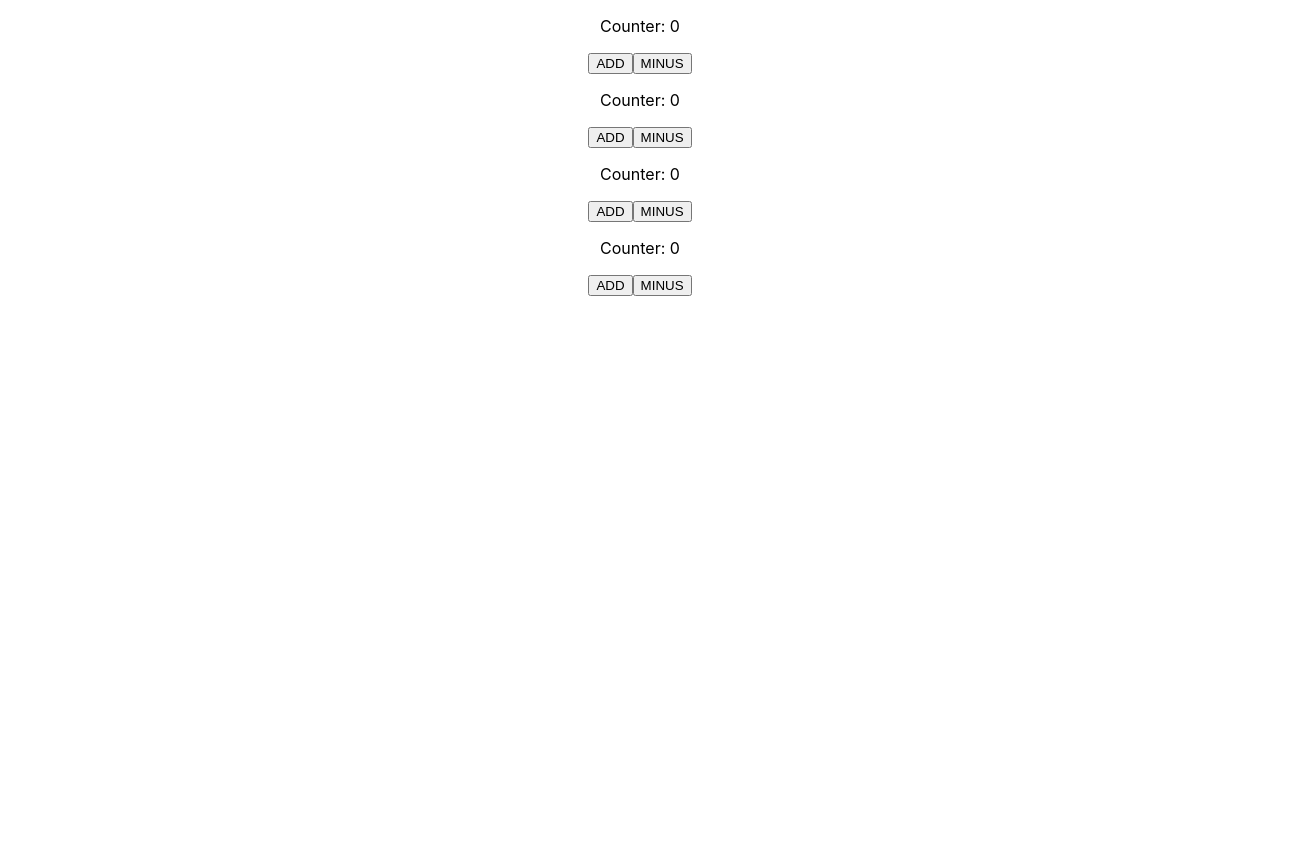
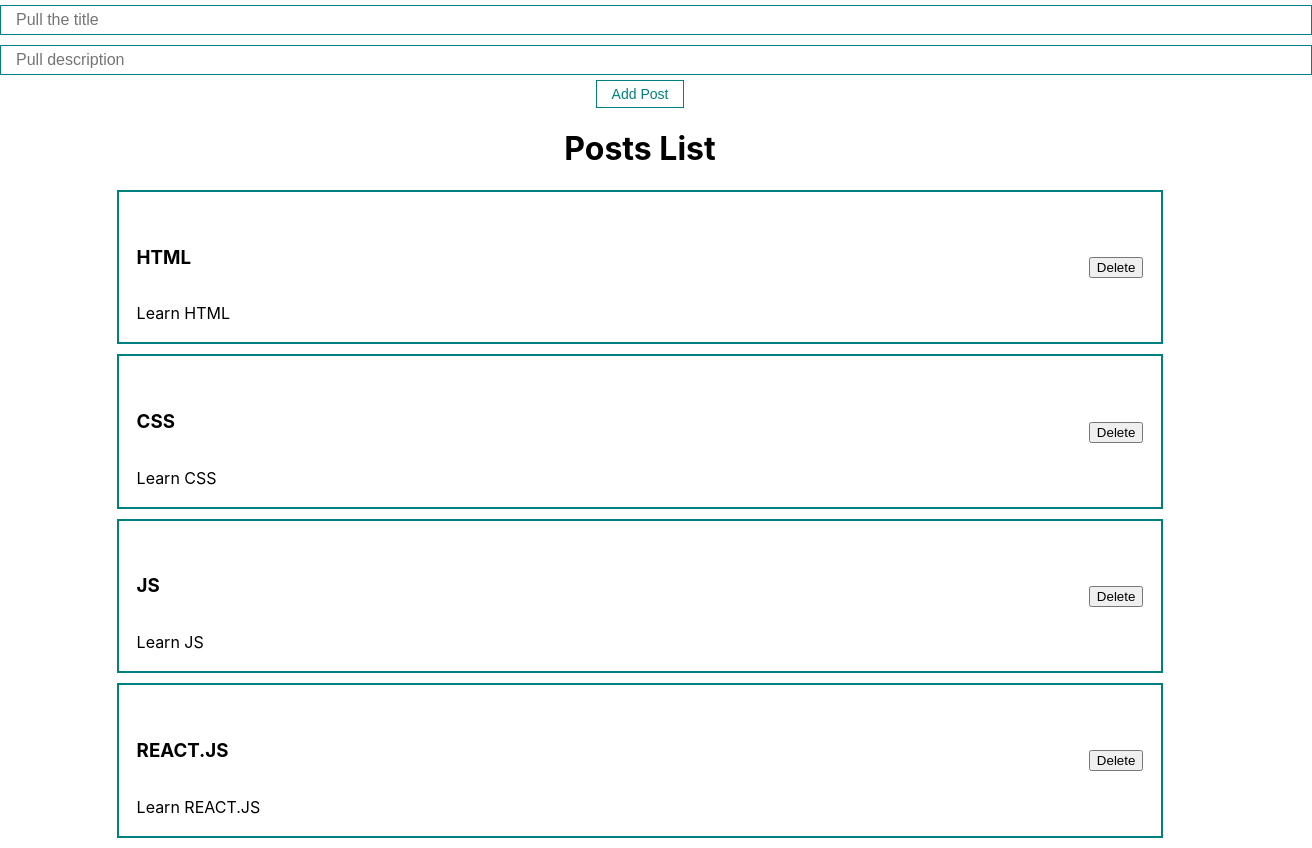
Before and after one commit to Paninnet/Get_post_app, a React (Create React App) app: page / in a window 1280 px wide. Shown: the whole page, 1312 px wide, since content can reach past the window. Before the commit the page ends 800 px from the top, so only its background shows below. Built offline with nearby package versions, Linux system fonts and the light colour scheme.

Commit message:
ADD LOCAL ADD POSTS

```diff
--- a/src/App.css
+++ b/src/App.css
@@ -1,5 +1,18 @@
 .App {
   text-align: center;
+
+}
+
+.posts{
+  display: flex;
+  flex-direction: column;
+  align-items: center;
+  margin: 0 auto;
+  width: 90%;
+
+}
+.form{
+ width: 100%;
 }
 
 .App-logo {
--- a/src/App.js
+++ b/src/App.js
@@ -1,17 +1,50 @@
 import logo from './logo.svg';
 import './App.css';
-import { Counter } from './Components/Counet';
-import ClassCounet from './Components/ClassCouner';
+import { useRef, useState } from 'react';
+import { PostList } from './Components/postlist/PostList';
+import { MyInput } from './Components/UI/input/MyInput';
+import { MyButton } from './Components/UI/btn/MyButton';
 
 function App() {
+  const [title, setTitle] = useState('')
+  const [body,setBody] = useState("")
+
+  const addNewPost = (e) => {
+    const newPost = {
+      id: Date.now(), title, body, date: new Date().toLocaleDateString(), time:new Date().toLocaleTimeString()
+    }
+    e.preventDefault()
+    setBody('')
+    setTitle('')
+    setPost([newPost, ...post])
+    console.log(newPost);
+  }
+
+  const [post, setPost] = useState([
+    { id: 1, title: "HTML", body: "Learn HTML" },
+    { id: 2, title: "CSS", body: "Learn CSS" },
+    { id: 3, title: "JS", body: "Learn JS" },
+    { id: 4, title: "REACT.JS", body: "Learn REACT.JS" },
+  ])
   return (
     <div className="App">
-      <Counter/>
-      <Counter/>
-      <Counter/>
-      <ClassCounet/>
+      <form className='form' action="#">
+        <MyInput onChange={e => setTitle(e.target.value)} value={title} type='text' placeholder='Pull the title'></MyInput>
+        <MyInput onChange={e => setBody(e.target.value)} value={body} type='text' placeholder='Pull description'></MyInput>
+        <MyButton onClick={addNewPost} >Add Post</MyButton>
+      </form>
+      <PostList posts={post} />
     </div>
   );
+
+
+
+
+
+
+
+
+  // }
 }
 
 export default App;
--- /dev/null
+++ b/src/Components/UI/btn/MyButton.jsx
@@ -0,0 +1,10 @@
+import React from 'react'
+import classes from './MyButton.module.css'
+
+export const MyButton = ({children, ...props}) => {
+   return(
+      <button {...props} className={classes.my_btn}>
+         {children}
+      </button>
+   )
+}
--- /dev/null
+++ b/src/Components/UI/btn/MyButton.module.css
@@ -0,0 +1,8 @@
+.my_btn{
+   padding: 5px 15px;
+   color: teal;
+   font-size: 14px;
+   background-color: transparent;
+   border: 1px solid teal;
+   cursor: pointer;
+}
--- /dev/null
+++ b/src/Components/UI/input/MyInput.jsx
@@ -0,0 +1,8 @@
+import React from 'react'
+import classes from './MyInput.module.css'
+
+export const  MyInput = React.forwardRef ((props, ref) => {
+   return (
+     <input ref={ref} className={classes.MyInput} {...props} />
+   )
+})
--- /dev/null
+++ b/src/Components/UI/input/MyInput.module.css
@@ -0,0 +1,7 @@
+.MyInput{
+   width: 100%;
+   padding: 5px 15px;
+   margin: 5px 0;
+   border: 1px solid teal;
+   font-size: 16px;
+}
--- /dev/null
+++ b/src/Components/postitem/PostItem.jsx
@@ -0,0 +1,18 @@
+import React from 'react'
+import classes from './PostItem.module.css'
+
+export const PostItem = (props) => {
+   console.log(props);
+   return (
+      <div className={classes.post_wrapper}>
+         <div className={classes.post_description}>
+            <p>{props.data.date} {props.data.time} </p>
+            <h3>{props.data.title}</h3>
+            <p>{props.data.body}</p>
+         </div>
+         <div className={classes.delete_btn}>
+            <button>Delete</button>
+         </div>
+      </div>
+   )
+}
--- /dev/null
+++ b/src/Components/postitem/PostItem.module.css
@@ -0,0 +1,19 @@
+.post_wrapper{
+   border: 2px solid teal;
+   display: flex;
+   flex-direction: row;
+   justify-content: space-between;
+   align-items: center;
+   padding: 3px;
+   width: 90%;
+   margin-bottom: 10px;
+}
+.post_description{
+   display: flex;
+   flex-direction: column;
+   align-items: flex-start;
+   margin-left: 15px;
+}
+.delete_btn{
+   margin-right: 15px;
+}
--- /dev/null
+++ b/src/Components/postlist/PostList.jsx
@@ -0,0 +1,16 @@
+import React, { useRef, useState } from 'react'
+import { PostItem } from '../postitem/PostItem'
+
+
+export const PostList = (props) => {
+
+   return (
+      <div className='posts'>
+
+         <h1>Posts List</h1>
+         {props.posts.map(post => {
+            return <PostItem data={post} key={post.id} />
+         })}
+      </div>
+   )
+}
--- a/src/index.css
+++ b/src/index.css
@@ -1,5 +1,5 @@
 body {
-  margin: 0;
+  margin: 0 auto;
   font-family: -apple-system, BlinkMacSystemFont, 'Segoe UI', 'Roboto', 'Oxygen',
     'Ubuntu', 'Cantarell', 'Fira Sans', 'Droid Sans', 'Helvetica Neue',
     sans-serif;
```
Also changed, not shown: src/Components/counter/ClassCouner.jsx (renamed from src/Components/ClassCouner.jsx), src/Components/counter/Counet.jsx (renamed from src/Components/Counet.jsx).
